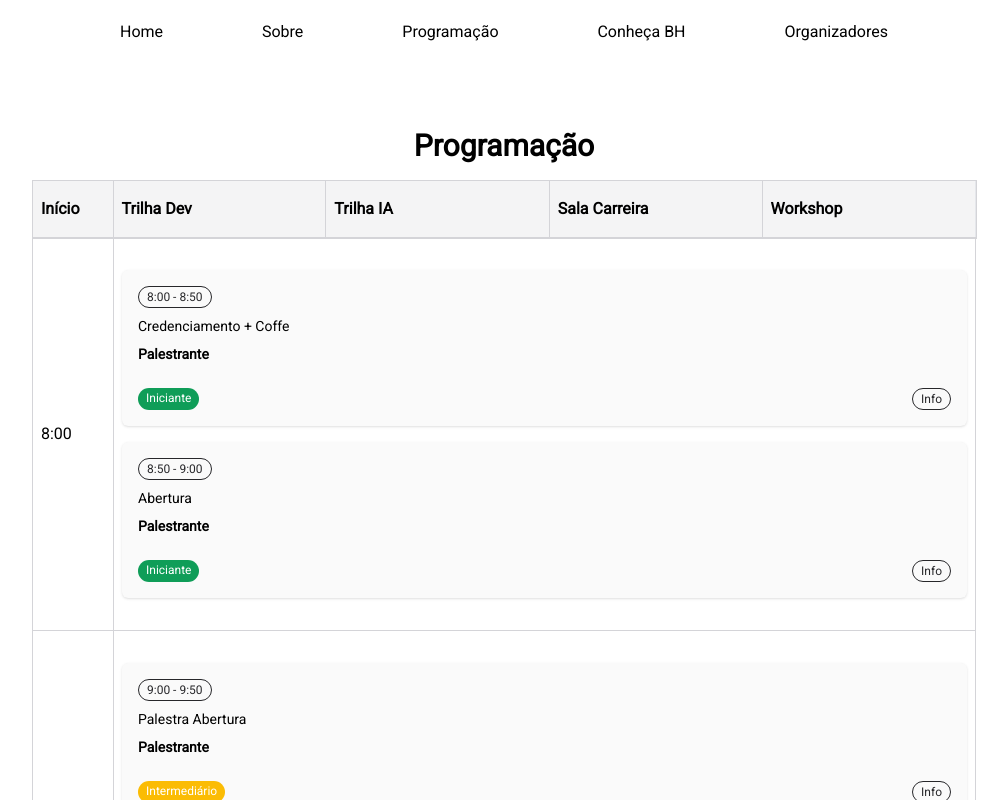
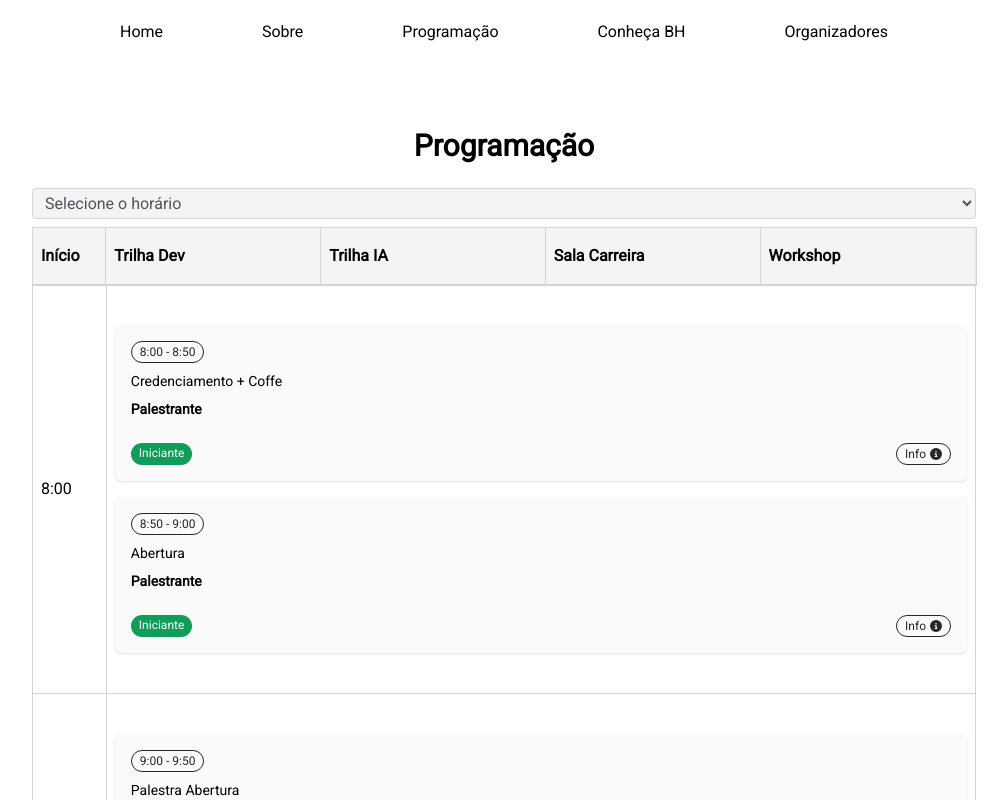
Before and after one commit to marialmeida1/site-devfest-hospedado, a Next.js app: page /schedule in a window 1280 px wide. Shown: the top 800 px of the page, without its empty margins (136-1144 px from the left). Built offline with nearby package versions, Linux system fonts and the light colour scheme.

Commit message:
feat: atualizando elementos na tabela

```diff
--- a/src/app/components/schedule/Table.module.css
+++ b/src/app/components/schedule/Table.module.css
@@ -1,12 +1,9 @@
-thead.sticky_header th {
+.sticky_header th {
   position: -webkit-sticky;
   position: sticky;
-    top: -1px;
+  top: 0;
   background-color: #f4f4f5;
   transition: 2s;
-}
-
-thead.sticky_header th {
   border: 0;
   outline: 1px solid #d4d4d8;
 }
--- a/src/app/components/schedule/TableCel.tsx
+++ b/src/app/components/schedule/TableCel.tsx
@@ -1,4 +1,8 @@
 import React from "react";
+
+import { faCircleInfo } from "@fortawesome/free-solid-svg-icons";
+import { FontAwesomeIcon } from "@fortawesome/react-fontawesome";
+
 import LevelButton from "./LevelButton";
 
 interface TableInfo {
@@ -244,7 +248,10 @@ export default function TableCel({ id_line, id_col, rep }: Props) {
           (el) => el.id_line === id_line && el.id_col === id_col && rep === 1
         )
         .map((el, i) => (
-          <div key={i} className="p-4 bg-zinc-50 rounded-md flex flex-col gap-2 shadow">
+          <div
+            key={i}
+            className="p-4 bg-zinc-50 rounded-md flex flex-col gap-2 shadow"
+          >
             <div className="w-fit flex flex-row text-xs text-zinc-800 border border-zinc-800 rounded-full px-2 py-0.5">
               {el.hourly_start} - {el.hourly_end}
             </div>
@@ -252,9 +259,10 @@ export default function TableCel({ id_line, id_col, rep }: Props) {
             <h1 className="text-sm font-bold">{el.speaker}</h1>
 
             <div className="mt-4 flex flex-row justify-between">
-              {el.level ? (<LevelButton level={el.level}/>) : null}
-              <div className="w-fit flex flex-row text-xs text-zinc-800 border border-zinc-800 rounded-full px-2 py-0.5">
-                Info
+              {el.level ? <LevelButton level={el.level} /> : null}
+              <div className="cursor-pointer w-fit gap-1 flex flex-row items-center text-xs text-zinc-800 border border-zinc-800 rounded-full px-2 py-0.5">
+                <p>Info</p>
+                <FontAwesomeIcon icon={faCircleInfo} className="h-3" />
               </div>
             </div>
           </div>
--- a/src/app/components/schedule/TableLine.tsx
+++ b/src/app/components/schedule/TableLine.tsx
@@ -71,14 +71,28 @@ export default function TableLine() {
       {lines.map((el, i) => (
         <tr key={i}>
           {Array.from({ length: el.td }).map((_, j) =>
-            j >= 1? (
-              <td key={j} className="py-8 px-2 text-left border border-zinc-300 space-y-4" colSpan={el.colspan}>
-                {Array.from({ length: el.div }).map((_, k) =>
-                    <TableCel id_line={i+1} id_col={j} rep={k+1}/>
-                )}
+            j >= 1 ? (
+              <td
+                key={j}
+                className="py-10 h-80 px-2 text-left border border-zinc-300 space-y-4"
+                colSpan={el.colspan}
+              >
+                {Array.from({ length: el.div }).map((_, k) => (
+                  <TableCel
+                    key={`line-${i}-col-${j}-rep-${k}`}
+                    id_line={i + 1}
+                    id_col={j}
+                    rep={k + 1}
+                  />
+                ))}
               </td>
             ) : (
-              <td key={j} className="py-8 px-2 text-left border border-zinc-300">{el.hourly}</td>
+              <td
+                key={`line-${i}-hourly`}
+                className="py-8 px-2 text-left border border-zinc-300"
+              >
+                {el.hourly}
+              </td>
             )
           )}
         </tr>
--- a/src/app/schedule/page.tsx
+++ b/src/app/schedule/page.tsx
@@ -1,13 +1,46 @@
+"use client"
+import { useState } from "react";
 import SectionTitle from "../components/common/SectionTitle";
 import Table from "../components/schedule/Table";
 
+const hourly: string[] = [
+  "8:00",
+  "9:00",
+  "10:00",
+  "10:50",
+  "12:00",
+  "13:20",
+  "15:00",
+  "15:50",
+  "17:00",
+];
+
 export default function Schedule() {
-   return (
-      <section className="container py-12">
-         <SectionTitle align="text-center">
-            Programação
-         </SectionTitle>
-         <Table/>
-      </section>
-   );
+  const [selectedValue, setSelectedValue] = useState("");
+
+  const handleChange = (event: React.ChangeEvent<HTMLSelectElement>) => {
+    setSelectedValue(event.target.value);
+  };
+
+  return (
+    <section className="container py-12">
+      <SectionTitle align="text-center">Programação</SectionTitle>
+      <div className="py-2 w-full md">
+        <select
+          name="hourly"
+          value={selectedValue}
+          onChange={handleChange}
+          className="px-2 py-1 w-full text-zinc-600 bg-zinc-100 border border-zinc-300 rounded "
+        >
+          <option value="" disabled hidden>
+            Selecione o horário
+          </option>
+          {hourly.map((el, i) => (
+            <option key={i} value={i}>{el}</option>
+          ))}
+        </select>
+      </div>
+      <Table />
+    </section>
+  );
 }
```
Lines whose indentation alone changed are shown as unchanged.
